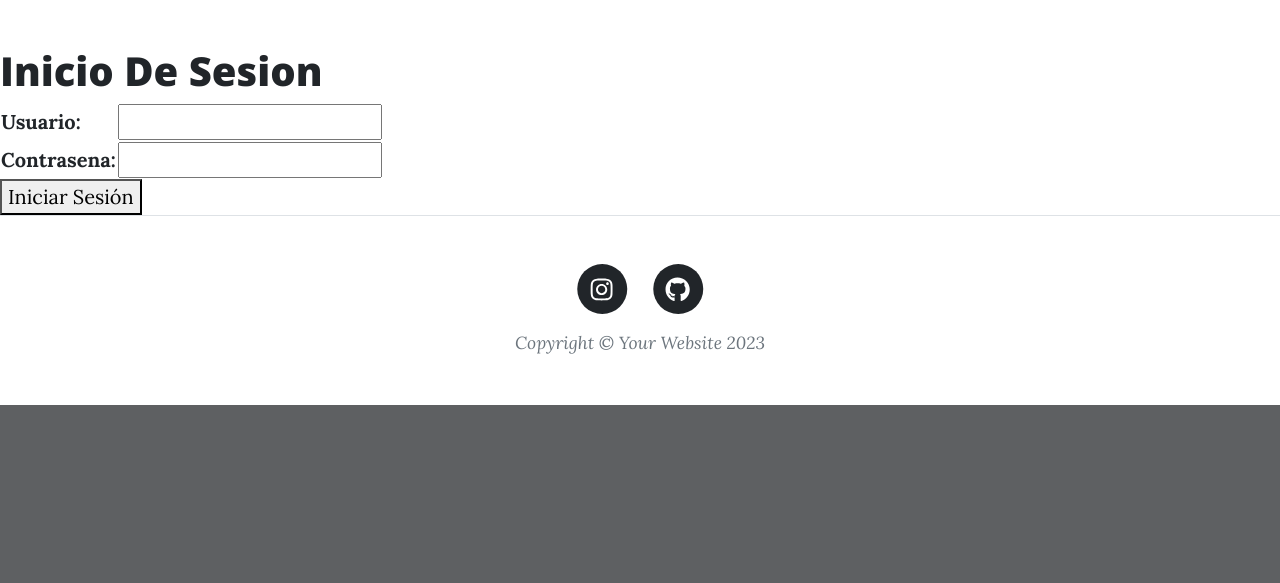
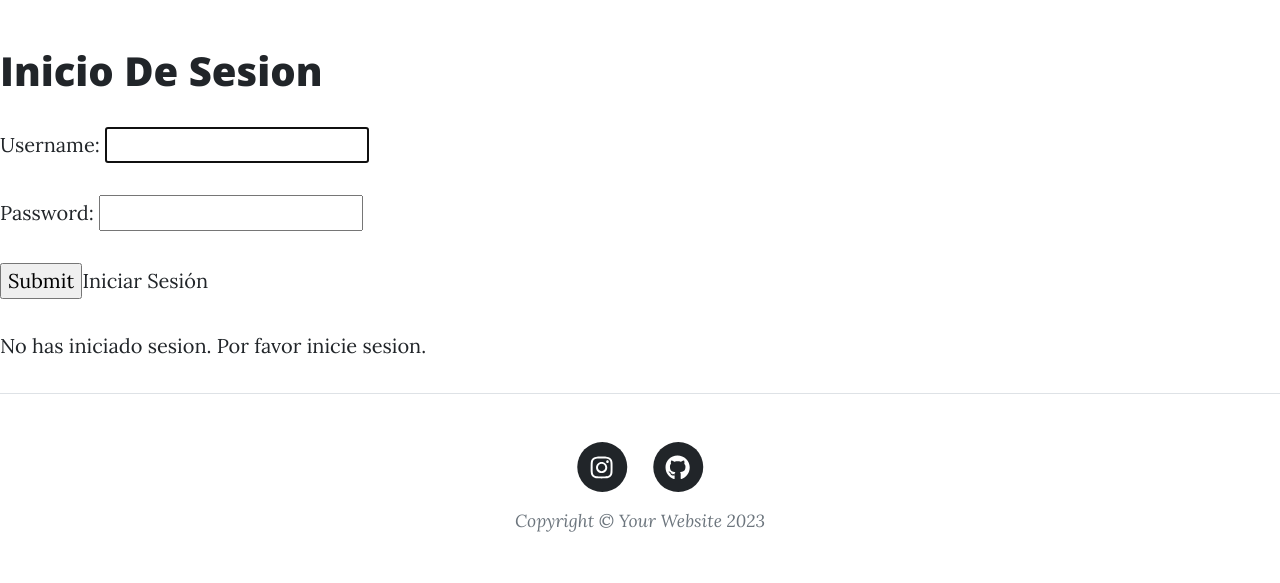
Before and after one commit to nicogalla1507/MiBlog, a Django app: page /app/login/ in a window 1280 px wide. Shown: the part 533-1116 px from the top of the page. Before the commit the page ends 938 px from the top, so only its background shows below. Run offline with Django 4.2, Linux system fonts and the light colour scheme; some libraries are stand-ins or nearby versions.

Commit message:
AgregandoLoginRequired

```diff
--- a/AppBlog/templates/AppBlog/about.html
+++ b/AppBlog/templates/AppBlog/about.html
@@ -31,6 +31,7 @@
                         <li class="nav-item"><a class="nav-link px-lg-3 py-3 py-lg-4" href="{% url 'about' %}">Acerca de la pagina</a></li>
                         <li class="nav-item"><a class="nav-link px-lg-3 py-3 py-lg-4" href="{% url 'register' %}">Regístrate!</a></li>
                         <li class="nav-item"><a class="nav-link px-lg-3 py-3 py-lg-4" href="{% url 'login' %}">Login</a></li>
+                        <li class="nav-item"><a class="nav-link px-lg-3 py-3 py-lg-4" href="{% url 'logout' %}">logout</a></li>
                     </ul>
                 </div>
             </div>
--- a/AppBlog/templates/AppBlog/base.html
+++ b/AppBlog/templates/AppBlog/base.html
@@ -34,6 +34,7 @@
                         <li class="nav-item"><a class="nav-link px-lg-3 py-3 py-lg-4" href="{% url 'about' %}">Acerca de la pagina</a></li>
                         <li class="nav-item"><a class="nav-link px-lg-3 py-3 py-lg-4" href="{% url 'register' %}">Regístrate!</a></li>
                         <li class="nav-item"><a class="nav-link px-lg-3 py-3 py-lg-4" href="{% url 'login' %}">login</a></li>
+                        <li class="nav-item"><a class="nav-link px-lg-3 py-3 py-lg-4" href="{% url 'logout' %}">logout</a></li>
                     </ul>
                 </div>
             </div>
--- a/AppBlog/templates/AppBlog/error.html
+++ b/AppBlog/templates/AppBlog/error.html
@@ -1,2 +1,3 @@
-<title>La pagina de Nico</title>
-<h1>Contrasena o usuario incorrectos :(</h1>
+{% extends "AppBlog/base.html" %}
+
+<p>DATOS INCORRECTOS</p>
--- a/AppBlog/templates/AppBlog/inicio_login.html
+++ b/AppBlog/templates/AppBlog/inicio_login.html
@@ -17,6 +17,7 @@
                 <li class="nav-item"><a class="nav-link px-lg-3 py-3 py-lg-4" href="{% url 'about' %}">Acerca de la pagina</a></li>
                 <li class="nav-item"><a class="nav-link px-lg-3 py-3 py-lg-4" href="{% url 'mostrar' %}">Ver DB</a></li>
                 <li class="nav-item"><a class="nav-link px-lg-3 py-3 py-lg-4" href="{% url 'editar' %}">Agregar Info a DB</a></li>
+                <li class="nav-item"><a class="nav-link px-lg-3 py-3 py-lg-4" href="{% url 'logout' %}">Logout</a></li>
             </ul>
         </div>
     </div>
--- a/AppBlog/templates/AppBlog/login.html
+++ b/AppBlog/templates/AppBlog/login.html
@@ -3,14 +3,22 @@
 {% block main %}
 
 <h1>Inicio De Sesion</h1>
-<form action="" method="POST"> {% csrf_token %}
+
+<form action="" method="POST">
     {% csrf_token %}
-    <table>
-        {{ formulario.as_table }}
-    </table>
-    <button type="submit">Iniciar Sesión</button>
 
+    {{ formulario.as_p }}
+    {{ formulario.non_field_errors }}
+
+    <input type="submit">Iniciar Sesión</button>
 </form>
 
+{% if user.is_authenticated %}
+    <p>Hola!, {{ user.username }}! Has iniciado sesion.</p>
+
+{% else %}
+    <p>No has iniciado sesion. Por favor inicie sesion.</p>
+
+{% endif %}
 
 {% endblock %}
--- a/AppBlog/templates/AppBlog/mostrar.html
+++ b/AppBlog/templates/AppBlog/mostrar.html
@@ -12,7 +12,7 @@
                 <li class="nav-item"><a class="nav-link px-lg-3 py-3 py-lg-4" href="{% url 'inicio' %}">Inicio</a></li>
                 <li class="nav-item"><a class="nav-link px-lg-3 py-3 py-lg-4" href="{% url 'about' %}">Acerca de la pagina</a></li>
                 <li class="nav-item"><a class="nav-link px-lg-3 py-3 py-lg-4" href="{% url 'register' %}">Regístrate!</a></li>
-                <li class="nav-item"><a class="nav-link px-lg-3 py-3 py-lg-4" href="{% url 'login' %}">Login</a></li>
+                <li class="nav-item"><a class="nav-link px-lg-3 py-3 py-lg-4" href="{% url 'logout' %}">Logout</a></li>
             </ul>
         </div>
     </div>
--- a/AppBlog/templates/AppBlog/register_form.html
+++ b/AppBlog/templates/AppBlog/register_form.html
@@ -23,9 +23,9 @@
             <body>
                 <h1>Register</h1>
                 <form action="" method="POST"> {% csrf_token %}
-                    <table>
-                        {{ form.as_table }}
-                    </table>
+
+                        {{ form.as_p }}
+
                     <input type="submit" value="Enviar">
                 </form>
             </body>
--- a/AppBlog/urls.py
+++ b/AppBlog/urls.py
@@ -9,7 +9,7 @@ urlpatterns = [
     path('register/', register,name="register"),
     path('editar/',editar_informacion_personal,name="editar"),
     path('mostrar/',mostrar_info,name="mostrar"),
-    path('login/',login,name="login"),
-    path('error/',login,name='error'),
-    path('eliminar/<int:id>/',Eliminar.as_view(), name='eliminar'),
+    path('login/',iniciar_sesion,name="login"),
+    path('error/',error,name="error"),
+    path('logout/',logout_view,name="logout")
 ]
--- a/AppBlog/views.py
+++ b/AppBlog/views.py
@@ -1,57 +1,65 @@
 from django.shortcuts import render, redirect
-from django.contrib.auth.forms import UserCreationForm
-from django.contrib.auth import login, authenticate
-from django.views import View
-from django.http import HttpResponseRedirect
-from .forms import RegisterForm, AutorForm, LoginForm
-from .models import Register, AcercaDeMi
+from django.contrib.auth.forms import UserCreationForm, AuthenticationForm
+from django.contrib.auth.decorators import login_required
+from django.contrib.auth import authenticate, login, logout
+from .forms import AutorForm
+from .models import AcercaDeMi
 
 # Create your views here.
 
 def PruebaPagina(request):
     return render(request,"AppBlog/base.html")
 
+
 def inicio(request):
     return render(request, "AppBlog/inicio.html")
 
+@login_required
 def acercaDeMi(request):
     return render(request,"AppBlog/acerca_mi.html")
 
+def error(request):
+    return render(request,"AppBlog/error.html")
+
+
 def register(request):
     if request.method == 'POST':
-        form = RegisterForm(request.POST)
+        form = UserCreationForm(request.POST)
+
         if form.is_valid():
-            info = form.cleaned_data
-            instancia = Register(usuario = info['usuario'],email = info['email'], contrasena = info['contrasena'])
-            instancia.save()
+            username = form.cleaned_data['username']
+            form.save()
+            return render(request,"AppBlog/inicio_register.html")
 
-            return render("AppBlog/inicio_register.html")
     else:
-        form = RegisterForm()
+        form = UserCreationForm()
     return render(request, "AppBlog/register_form.html", {'form': form})
 
 
-def login(request):
-    if request.method == 'POST':
-        form = LoginForm(request.POST)
-        if form.is_valid():
-            username = form.cleaned_data['usuario']
-            password = form.cleaned_data['contrasena']
+def iniciar_sesion(request):
+    if request.method == "POST":
+        formulario = AuthenticationForm(request, request.POST)
 
-            try:
-                user = Register.objects.get(usuario=username, contrasena=password)
+        if formulario.is_valid():
+            usuario = request.POST.get('username')
+            contrasena = request.POST.get('password')
 
+            user = authenticate(username=usuario, password=contrasena)
+            if user is not None:
+                login(request, user)
+                return render(request, "AppBlog/inicio_login.html")
+            else:
+                return redirect('error')
+        else:
 
-                return render(request,'AppBlog/inicio_login.html')
-            except Register.DoesNotExist:
-                return render(request, 'AppBlog/error.html')
+            print(formulario.errors)
 
+    formulario = AuthenticationForm()
+    return render(request, "AppBlog/login.html", {"formulario": formulario})
 
-    else:
-        form = LoginForm()
-
-    return render(request, 'AppBlog/login.html', {'formulario': form})
-
+def logout_view(request):
+    logout(request)
+    return redirect('inicio')
 
 def editar_informacion_personal(request):
     if request.method == 'POST':
@@ -68,27 +76,7 @@ def editar_informacion_personal(request):
 
     return render(request,"AppBlog/agregar_info.html",{"form1":form1})
 
-
 def mostrar_info(request):
     publicacion = AcercaDeMi.objects.all()
 
     return render(request, "AppBlog/mostrar.html",{"publicacion":publicacion})
-
-
-class Eliminar(View):
-    def obtener(self,request,id):
-        try:
-            objeto_eliminar = AcercaDeMi.objects.get(pk=id)
-            texto = "NO EXISTE ESTE OBJETO|VOLVER AL INICIO"
-        except AcercaDeMi.DoesNotExist:
-            return render(request,"AppBlog/objeto_inexistente.html",{"texto":texto})
-
-        else:
-            return render(request,"AppBlog/eliminar_info.html")
-
-    def post(self, request, id):
-        objeto_eliminar = AcercaDeMi.objects.get(pk=id)
-
-        objeto_eliminar.delete()
-
-        return redirect('mostrar')
--- a/MiBlog/settings.py
+++ b/MiBlog/settings.py
@@ -122,3 +122,5 @@ STATIC_URL = 'static/'
 # https://docs.djangoproject.com/en/4.2/ref/settings/#default-auto-field
 
 DEFAULT_AUTO_FIELD = 'django.db.models.BigAutoField'
+
+LOGIN_URL = 'login'
```
Also changed, not shown: db.sqlite3.
